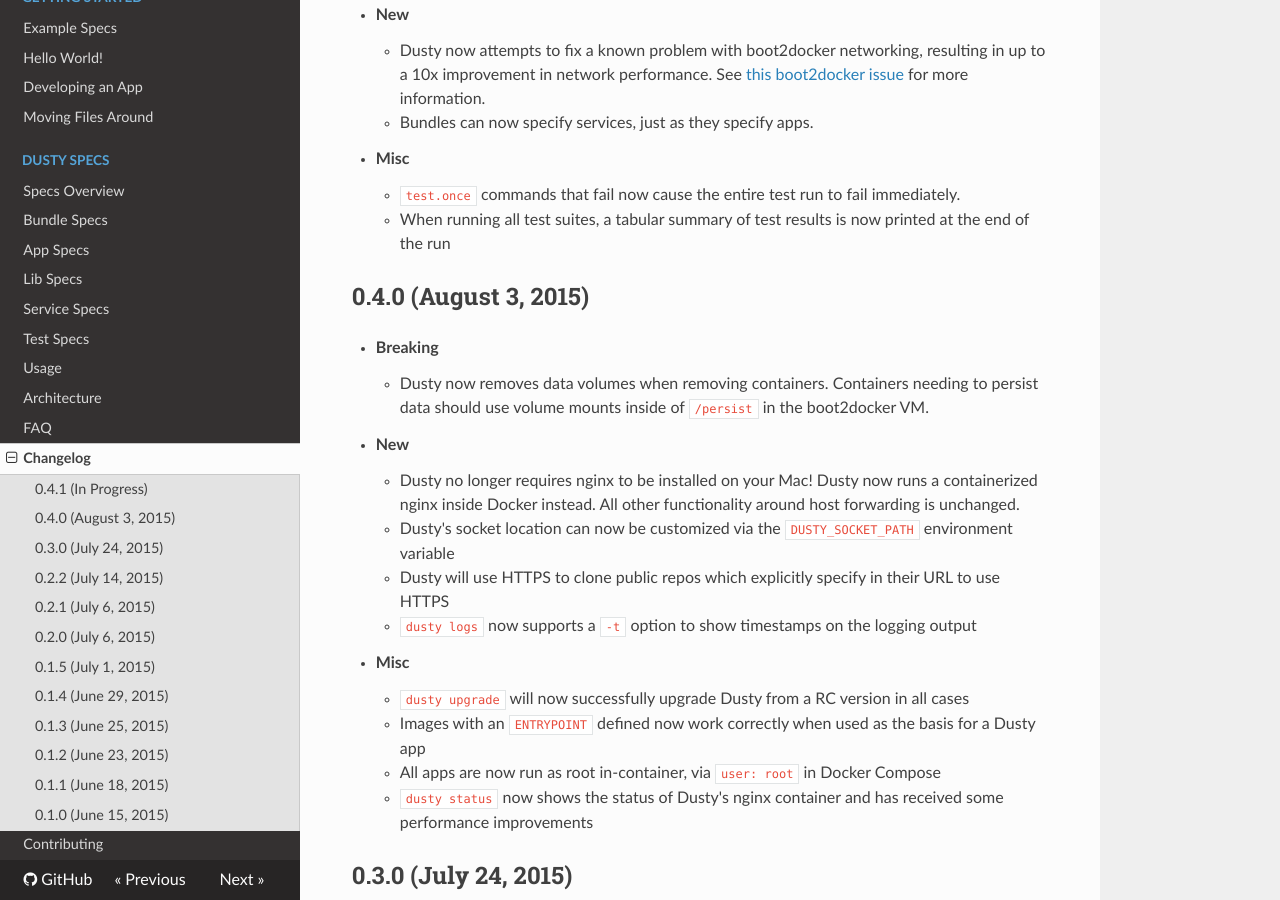
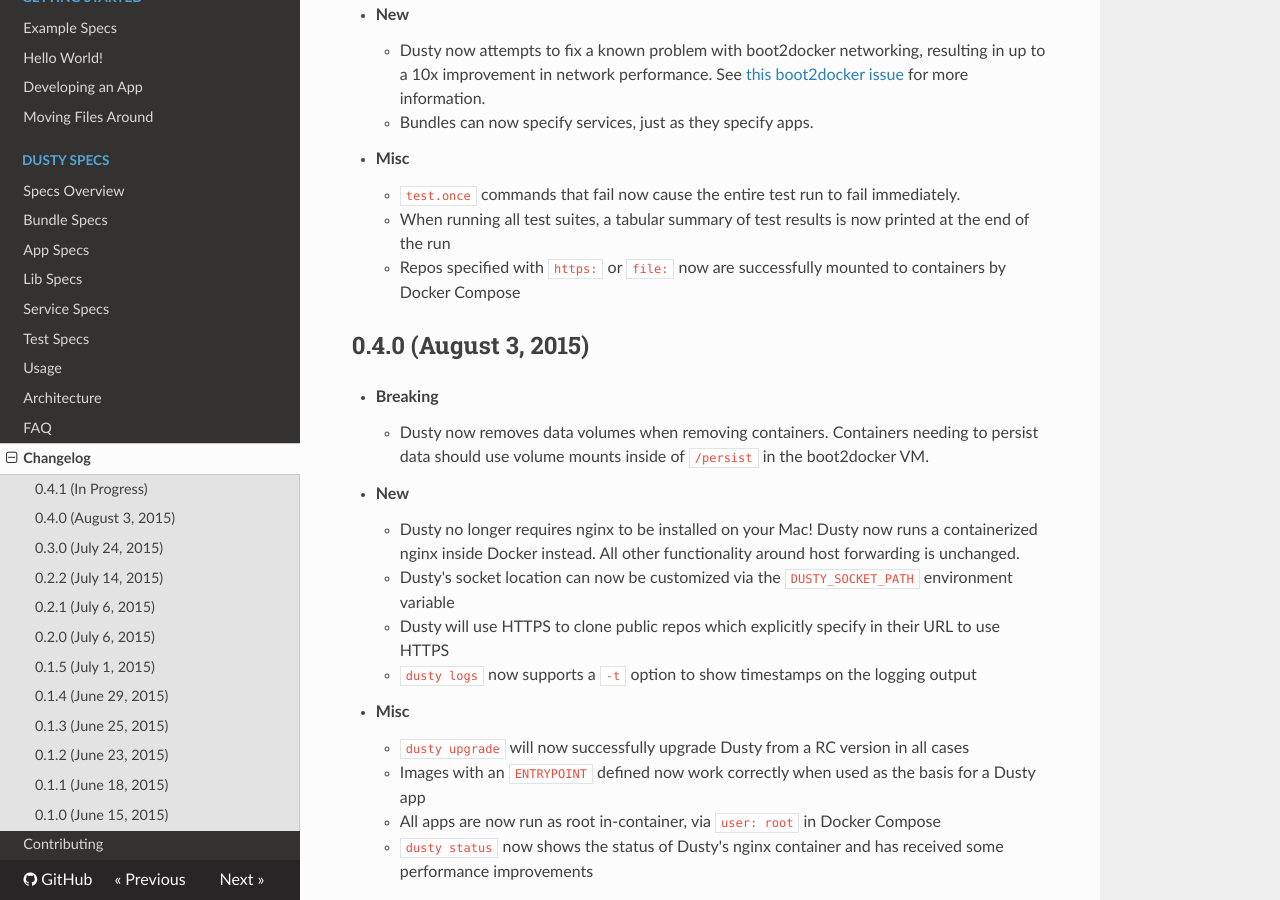
Before and after one commit to gamechanger/dusty, an MkDocs documentation site: the page built from docs/changelog.md, in a window 1280 px wide and 900 px high, scrolled down 359 px. Built offline with MkDocs 1.6.1, drawn with Linux system fonts in a browser that asks for light colours; nearby versions of some CDN libraries; old or Windows-style settings are respelled for this version of MkDocs.

Commit message:
repo colon fix

```diff
--- a/docs/changelog.md
+++ b/docs/changelog.md
@@ -12,6 +12,7 @@
 * **Misc**
     * `test.once` commands that fail now cause the entire test run to fail immediately.
     * When running all test suites, a tabular summary of test results is now printed at the end of the run
+    * Repos specified with `https:` or `file:` now are successfully mounted to containers by Docker Compose
 
 ## 0.4.0 (August 3, 2015)
 
```
